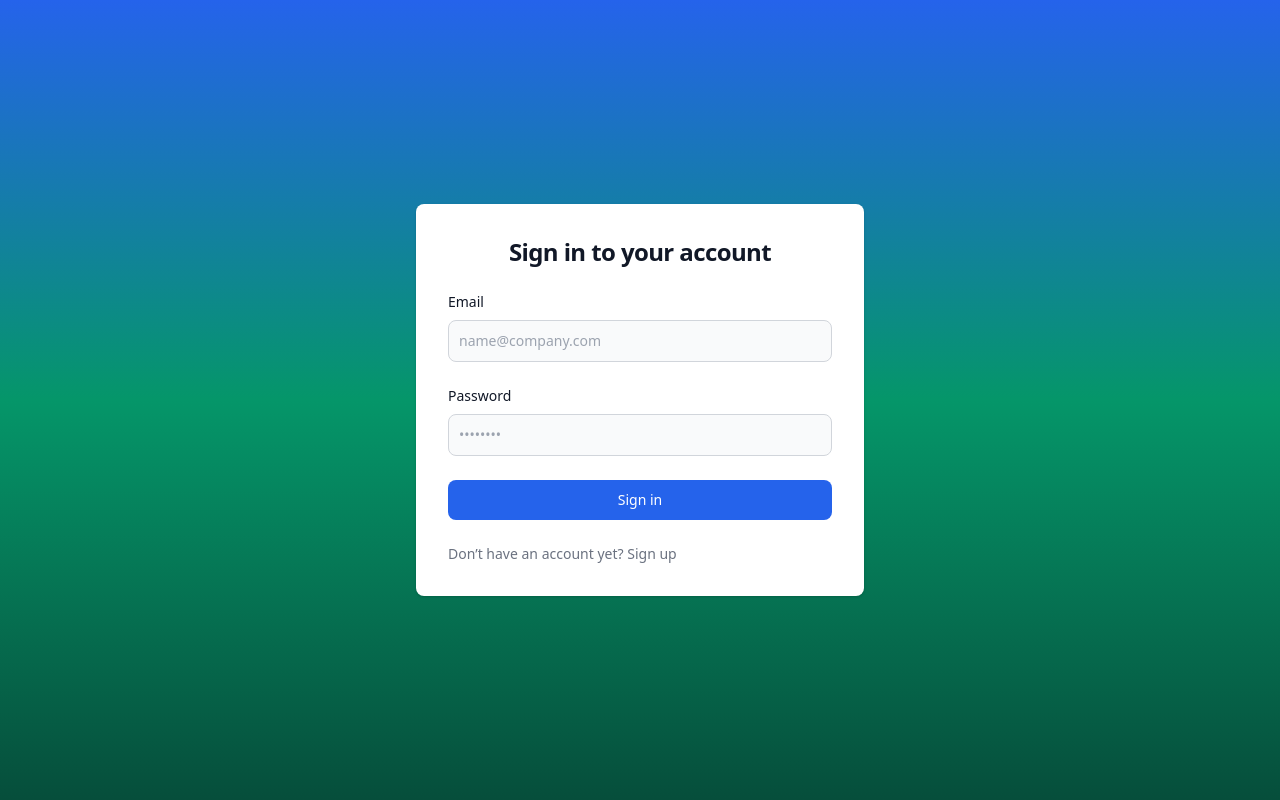
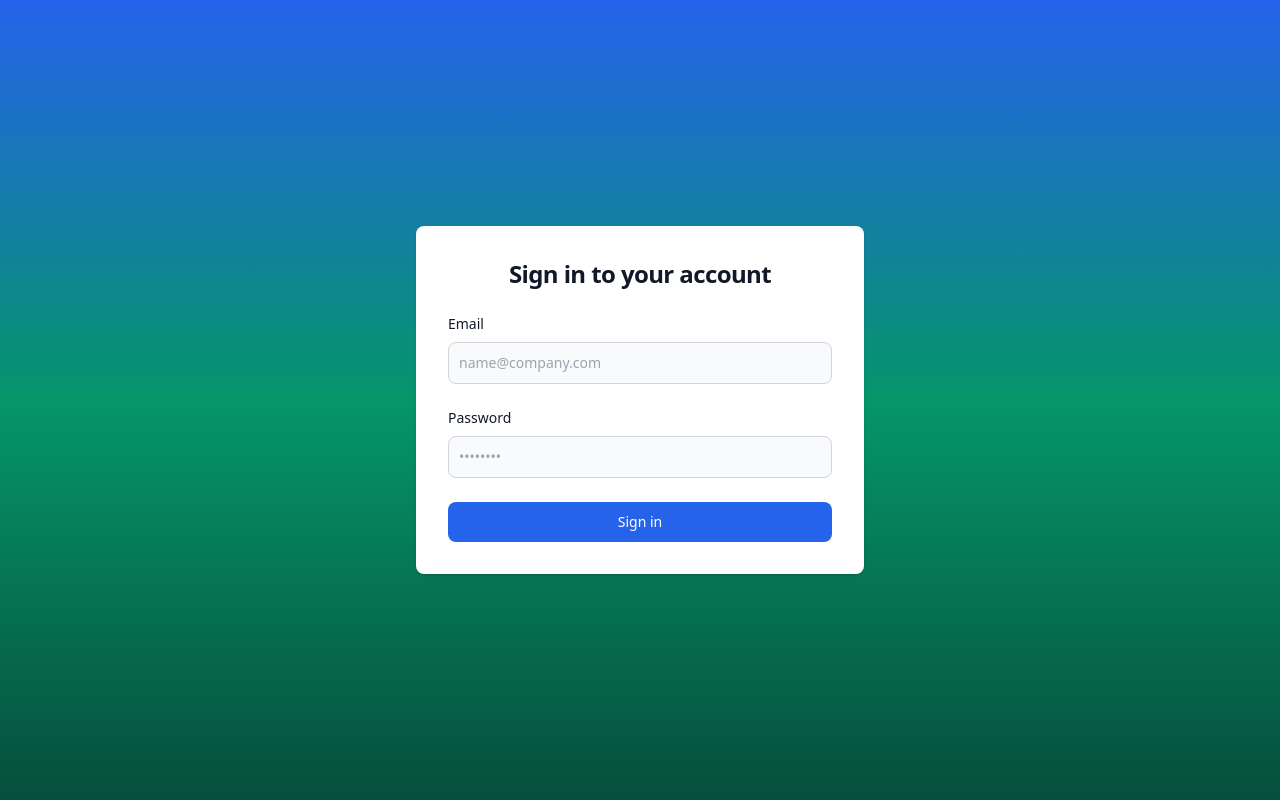
Before and after one commit to Rashminda121/NSpace, a PHP site: page /student/signin.php in a window 1280 px wide. Shown: the part 57-857 px from the top of the page. Run offline with PHP 8.4, Linux system fonts and the light colour scheme; some libraries are stand-ins or nearby versions.

Commit message:
modified signin page of student

```diff
--- a/student/signin.php
+++ b/student/signin.php
@@ -26,9 +26,7 @@
                   </div>
 
                   <button type="submit" class="w-full text-white bg-blue-600 hover:bg-blue-700 focus:ring-4 focus:outline-none focus:ring-blue-300 font-medium rounded-lg text-sm px-5 py-2.5 text-center dark:bg-primary-600 dark:hover:bg-primary-700 dark:focus:ring-primary-800">Sign in</button>
-                  <p class="text-sm font-light text-gray-500 dark:text-gray-400">
-                      Don’t have an account yet? <a href="#" class="font-medium text-primary-600 hover:underline dark:text-primary-500">Sign up</a>
-                  </p>
+
               </form>
           </div>
       </div>
```
